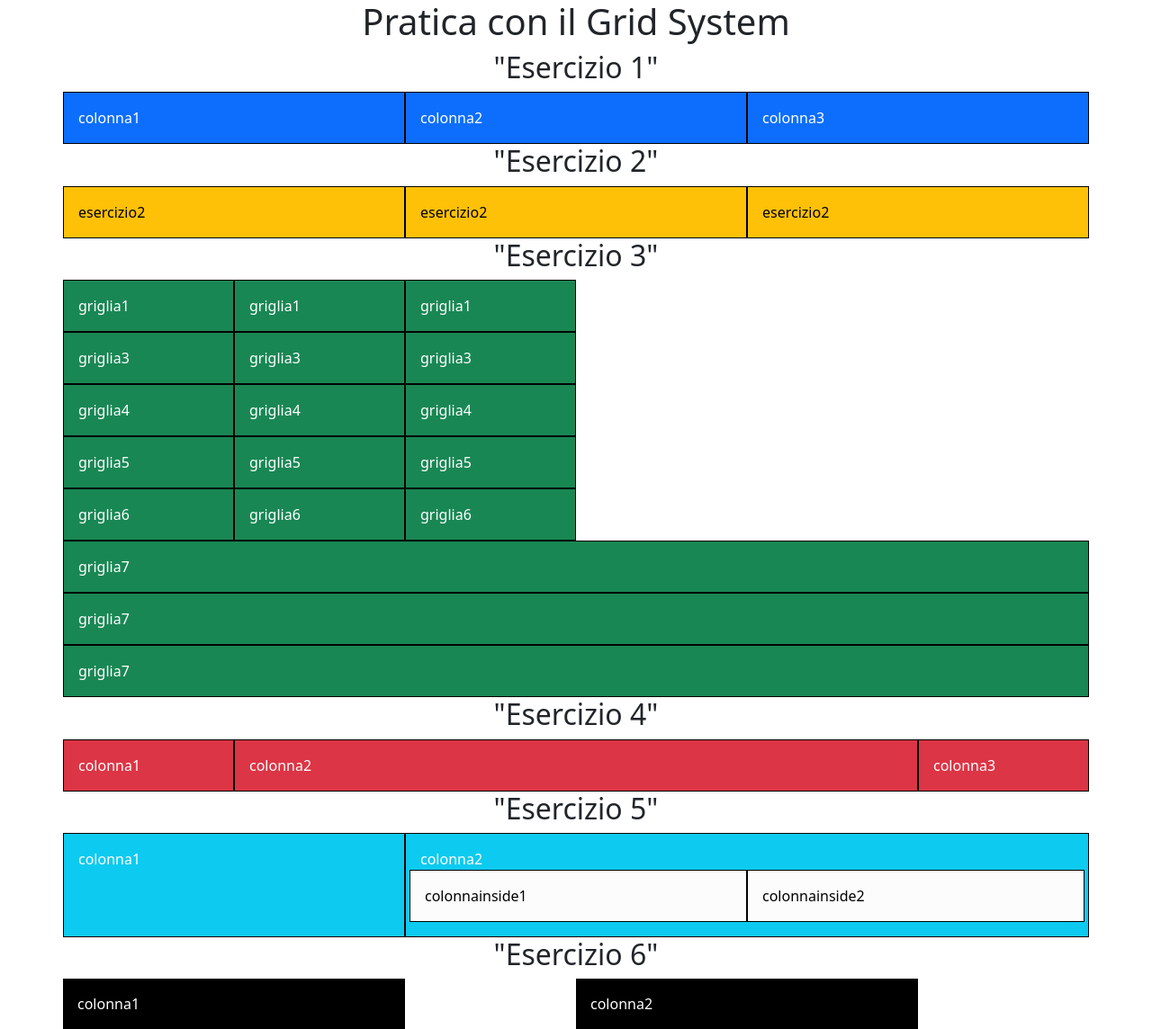
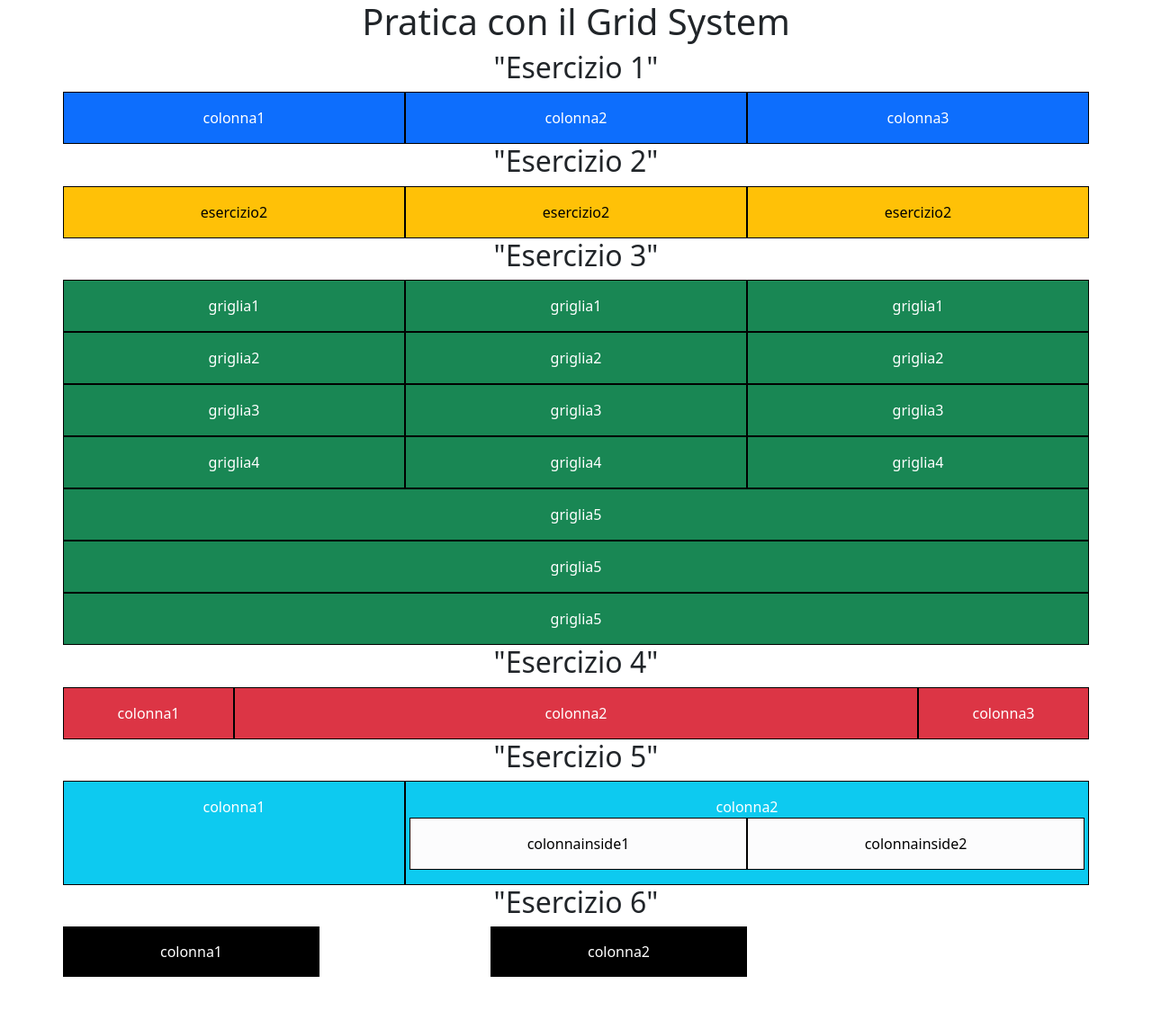
Before and after one commit to Cecchy2/S6L1, a plain HTML site: page index.html in a window 1280 px wide. Shown: the whole page at 90% size. After the commit the page ends 1086 px from the top, so only its background shows below. Drawn offline with nearby package versions, Linux system fonts and the light colour scheme.

Commit message:
centrate scritte nei box e migliorato esercizio 3

```diff
--- a/index.html
+++ b/index.html
@@ -18,21 +18,27 @@
       <h2 class="text-center">"Esercizio 1"</h2>
 
       <div class="row">
-        <div class="col-md-4 bg-primary border border-black p-3 text-white">colonna1</div>
-        <div class="col-md-4 bg-primary border border-black p-3 text-white">colonna2</div>
-        <div class="col-md-4 bg-primary border border-black p-3 text-white">colonna3</div>
+        <div class="col-md-4 bg-primary border border-black p-3 text-white text-center">
+          colonna1
+        </div>
+        <div class="col-md-4 bg-primary border border-black p-3 text-white text-center">
+          colonna2
+        </div>
+        <div class="col-md-4 bg-primary border border-black p-3 text-white text-center">
+          colonna3
+        </div>
       </div>
 
       <h2 class="text-center">"Esercizio 2"</h2>
 
       <div class="row">
-        <div class="col-md-4 bg-warning p-3 border border-black text-black">
+        <div class="col-md-4 bg-warning p-3 border border-black text-black text-center">
           esercizio2
         </div>
-        <div class="col-md-4 bg-warning p-3 border border-black text-black">
+        <div class="col-md-4 bg-warning p-3 border border-black text-black text-center">
           esercizio2
         </div>
-        <div class="col-md-4 bg-warning p-3 border border-black text-black">
+        <div class="col-md-4 bg-warning p-3 border border-black text-black text-center">
           esercizio2
         </div>
       </div>
@@ -40,65 +46,93 @@
       <h2 class="text-center">"Esercizio 3"</h2>
 
       <div class="row">
-        <div class="col-2 bg-success border border-black p-3 text-white">griglia1</div>
-        <div class="col-2 bg-success border border-black p-3 text-white">griglia1</div>
-        <div class="col-2 bg-success border border-black p-3 text-white">griglia1</div>
-      </div>
-
-      <div class="row">
-        <div class="col-sm-2 bg-success border border-black p-3 text-white">griglia3</div>
-        <div class="col-sm-2 bg-success border border-black p-3 text-white">griglia3</div>
-        <div class="col-sm-2 bg-success border border-black p-3 text-white">griglia3</div>
+        <div class="col-sm-4 bg-success border border-black p-3 text-white text-center">
+          griglia1
+        </div>
+        <div class="col-sm-4 bg-success border border-black p-3 text-white text-center">
+          griglia1
+        </div>
+        <div class="col-sm-4 bg-success border border-black p-3 text-white text-center">
+          griglia1
+        </div>
       </div>
       <div class="row">
-        <div class="col-md-2 bg-success border border-black p-3 text-white">griglia4</div>
-        <div class="col-md-2 bg-success border border-black p-3 text-white">griglia4</div>
-        <div class="col-md-2 bg-success border border-black p-3 text-white">griglia4</div>
+        <div class="col-md-4 bg-success border border-black p-3 text-white text-center">
+          griglia2
+        </div>
+        <div class="col-md-4 bg-success border border-black p-3 text-white text-center">
+          griglia2
+        </div>
+        <div class="col-md-4 bg-success border border-black p-3 text-white text-center">
+          griglia2
+        </div>
       </div>
       <div class="row">
-        <div class="col-lg-2 bg-success border border-black p-3 text-white">griglia5</div>
-        <div class="col-lg-2 bg-success border border-black p-3 text-white">griglia5</div>
-        <div class="col-lg-2 bg-success border border-black p-3 text-white">griglia5</div>
+        <div class="col-lg-4 bg-success border border-black p-3 text-white text-center">
+          griglia3
+        </div>
+        <div class="col-lg-4 bg-success border border-black p-3 text-white text-center">
+          griglia3
+        </div>
+        <div class="col-lg-4 bg-success border border-black p-3 text-white text-center">
+          griglia3
+        </div>
       </div>
       <div class="row">
-        <div class="col-xl-2 bg-success border border-black p-3 text-white">griglia6</div>
-        <div class="col-xl-2 bg-success border border-black p-3 text-white">griglia6</div>
-        <div class="col-xl-2 bg-success border border-black p-3 text-white">griglia6</div>
+        <div class="col-xl-4 bg-success border border-black p-3 text-white text-center">
+          griglia4
+        </div>
+        <div class="col-xl-4 bg-success border border-black p-3 text-white text-center">
+          griglia4
+        </div>
+        <div class="col-xl-4 bg-success border border-black p-3 text-white text-center">
+          griglia4
+        </div>
       </div>
       <div class="row">
-        <div class="col-xxl-2 bg-success border border-black p-3 text-white">
-          griglia7
+        <div class="col-xxl-4 bg-success border border-black p-3 text-white text-center">
+          griglia5
         </div>
-        <div class="col-xxl-2 bg-success border border-black p-3 text-white">
-          griglia7
+        <div class="col-xxl-4 bg-success border border-black p-3 text-white text-center">
+          griglia5
         </div>
-        <div class="col-xxl-2 bg-success border border-black p-3 text-white">
-          griglia7
+        <div class="col-xxl-4 bg-success border border-black p-3 text-white text-center">
+          griglia5
         </div>
       </div>
 
       <h2 class="text-center">"Esercizio 4"</h2>
       <div class="row">
-        <div class="col-2 bg-danger border border-black p-3 text-white">colonna1</div>
-        <div class="col-8 bg-danger border border-black p-3 text-white">colonna2</div>
-        <div class="col-2 bg-danger border border-black p-3 text-white">colonna3</div>
+        <div class="col-2 bg-danger border border-black p-3 text-white text-center">
+          colonna1
+        </div>
+        <div class="col-8 bg-danger border border-black p-3 text-white text-center">
+          colonna2
+        </div>
+        <div class="col-2 bg-danger border border-black p-3 text-white text-center">
+          colonna3
+        </div>
       </div>
 
       <h2 class="text-center">"Esercizio 5"</h2>
       <div class="row">
-        <div class="col-12 col-lg-4 bg-info border border-black p-3 text-white">
+        <div
+          class="col-12 col-lg-4 bg-info border border-black p-3 text-white text-center"
+        >
           colonna1
         </div>
-        <div class="col-12 col-lg-8 bg-info border border-black p-3 text-white">
+        <div
+          class="col-12 col-lg-8 bg-info border border-black p-3 text-white text-center"
+        >
           colonna2
           <div class="row">
             <div
-              class="col-12 col-lg-6 bg-light-subtle border border-black p-3 text-black"
+              class="col-12 col-lg-6 bg-light-subtle border border-black p-3 text-black text-center"
             >
               colonnainside1
             </div>
             <div
-              class="col-12 col-lg-6 bg-light-subtle border border-black p-3 text-black"
+              class="col-12 col-lg-6 bg-light-subtle border border-black p-3 text-black text-center"
             >
               colonnainside2
             </div>
@@ -108,8 +142,8 @@
 
       <h2 class="text-center">"Esercizio 6"</h2>
       <div class="row">
-        <div class="col-lg-4 bg-black p-3 text-white">colonna1</div>
-        <div class="col-lg-4 offset-2 bg-black p-3 text-white">colonna2</div>
+        <div class="col-lg-3 bg-black p-3 text-white text-center">colonna1</div>
+        <div class="col-lg-3 offset-2 bg-black p-3 text-white text-center">colonna2</div>
       </div>
     </div>
 
```
